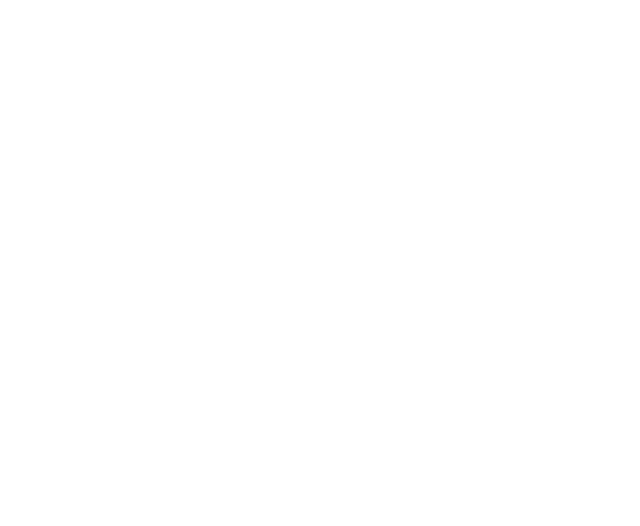
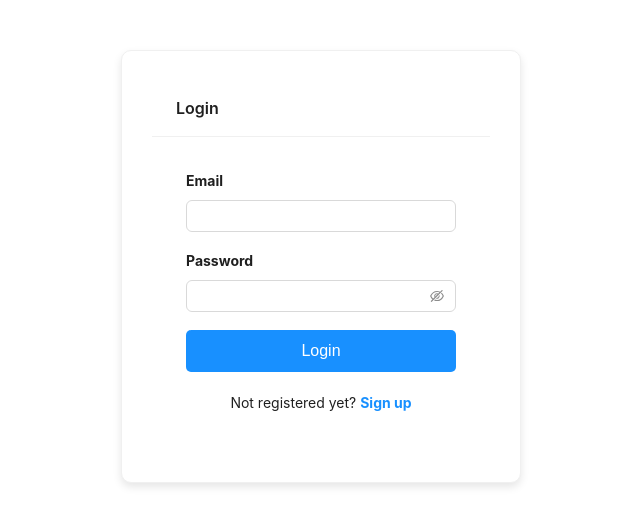
Before and after one commit to HenriqueJoanoni/dosido, a React (Create React App) app in the folder frontend/: page /login in a window 1280 px wide. Before the commit this address had no page. Shown: the top 526 px of the page, without its empty margins (319-959 px from the left). Built offline with nearby package versions, Linux system fonts and the light colour scheme.

Commit message:
cerated pages login and register

```diff
--- a/frontend/src/index.tsx
+++ b/frontend/src/index.tsx
@@ -1,6 +1,8 @@
 import ReactDOM from "react-dom/client";
 import "./index.css";
 import Home from "./pages/Home";
+import Login from "./pages/Login";
+import Register from "./pages/Register";
 import reportWebVitals from "./reportWebVitals";
 import { Routes, Route, BrowserRouter } from "react-router-dom";
 import { ConfigProvider } from "antd";
@@ -14,7 +16,9 @@
   <ConfigProvider theme={{ token: themeConfig }}>
     <BrowserRouter>
       <Routes>
-        <Route path="/" element={<Home />} />
+      <Route path="/" element={<Home />} />
+      <Route path="/login" element={<Login />} />
+      <Route path="/register" element={<Register />} />
       </Routes>
     </BrowserRouter>
   </ConfigProvider>
--- /dev/null
+++ b/frontend/src/pages/Login/index.tsx
@@ -0,0 +1,61 @@
+import { useState } from "react";
+import { Input, Card } from "antd";
+import { Link } from "react-router-dom";
+import {
+  LoginCard,
+  Label,
+  Message,
+  LoginButton,
+  FormContainer,
+  AuthLink,
+} from "./styles"; // Import des styles de Login
+
+function Login() {
+  const [email, setEmail] = useState("");
+  const [password, setPassword] = useState("");
+  const [error, setError] = useState("");
+
+  const handleSubmit = (e: React.FormEvent<HTMLFormElement>) => {
+    e.preventDefault();
+    setError("");
+
+    if (!email.includes("@") || password.length < 6) {
+      setError("Invalid email or password.");
+      return;
+    }
+
+    console.log("Logging in with:", email, password);
+  };
+
+  return (
+    <LoginCard title="Login">
+      {error && <Message type="error">{error}</Message>}
+      <FormContainer onSubmit={handleSubmit}>
+        <div>
+          <Label>Email</Label>
+          <Input
+            type="email"
+            value={email}
+            onChange={(e) => setEmail(e.target.value)}
+            required
+          />
+        </div>
+        <div>
+          <Label>Password</Label>
+          <Input.Password
+            value={password}
+            onChange={(e) => setPassword(e.target.value)}
+            required
+          />
+        </div>
+        <LoginButton type="submit">Login</LoginButton>
+      </FormContainer>
+
+      <AuthLink>
+        Not registered yet? <Link to="/register">Sign up</Link>
+      </AuthLink>
+    </LoginCard>
+  );
+}
+
+export default Login;
--- /dev/null
+++ b/frontend/src/pages/Login/styles.ts
@@ -0,0 +1,71 @@
+import styled from "styled-components";
+import { Card } from "antd";
+
+export const LoginCard = styled(Card)`
+  width: 100%;
+  max-width: 400px;
+  margin: 50px auto;
+  padding: 30px;
+  border-radius: 10px;
+  box-shadow: 0 4px 8px rgba(0, 0, 0, 0.1);
+
+  @media (max-width: 480px) {
+    max-width: 90%;
+    margin: 20px auto;
+    padding: 25px;
+  }
+`;
+
+export const Label = styled.label`
+  font-size: 14px;
+  font-weight: bold;
+  margin-bottom: 8px;
+  display: block;
+`;
+
+export const Message = styled.p<{ type: "success" | "error" }>`
+  color: ${({ type }) => (type === "success" ? "green" : "red")};
+  text-align: center;
+  font-size: 14px;
+  padding: 10px;
+  border-radius: 5px;
+  background: ${({ type }) => (type === "success" ? "#e6ffed" : "#ffe6e6")};
+`;
+
+export const LoginButton = styled.button`
+  width: 100%;
+  padding: 12px;
+  background-color: #1890ff;
+  border: none;
+  border-radius: 5px;
+  color: white;
+  font-size: 16px;
+  cursor: pointer;
+
+  &:hover {
+    background-color: #40a9ff;
+  }
+`;
+
+export const FormContainer = styled.form`
+  display: flex;
+  flex-direction: column;
+  gap: 18px;
+  padding: 10px;
+`;
+
+export const AuthLink = styled.p`
+  text-align: center;
+  font-size: 14px;
+  margin-top: 10px;
+
+  a {
+    color: #1890ff;
+    font-weight: bold;
+    text-decoration: none;
+
+    &:hover {
+      text-decoration: underline;
+    }
+  }
+`;
--- /dev/null
+++ b/frontend/src/pages/Register/index.tsx
@@ -0,0 +1,69 @@
+import React, { useState } from "react";
+import { Input, Button } from "antd";
+import { Link } from "react-router-dom";
+
+function Register() {
+  const [email, setEmail] = useState("");
+  const [password, setPassword] = useState("");
+  const [confirmPassword, setConfirmPassword] = useState("");
+  const [error, setError] = useState("");
+
+  const handleSubmit = (e: React.FormEvent<HTMLFormElement>) => {
+    e.preventDefault();
+    setError("");
+
+    if (!email.includes("@") || password.length < 6) {
+      setError("Invalid email or password too short.");
+      return;
+    }
+    if (password !== confirmPassword) {
+      setError("Passwords don't match.");
+      return;
+    }
+
+    // Ajouter la logique d'inscription ici
+    console.log("Registration successful");
+  };
+
+  return (
+    <div style={{ maxWidth: "400px", margin: "auto", padding: "20px" }}>
+      <h2>Register</h2>
+      {error && <p style={{ color: "red" }}>{error}</p>}
+      <form onSubmit={handleSubmit}>
+        <div>
+          <label>Email</label>
+          <Input
+            type="email"
+            value={email}
+            onChange={(e) => setEmail(e.target.value)}
+            required
+          />
+        </div>
+        <div>
+          <label>Password</label>
+          <Input.Password
+            value={password}
+            onChange={(e) => setPassword(e.target.value)}
+            required
+          />
+        </div>
+        <div>
+          <label>Confirm Password</label>
+          <Input.Password
+            value={confirmPassword}
+            onChange={(e) => setConfirmPassword(e.target.value)}
+            required
+          />
+        </div>
+        <Button type="primary" htmlType="submit" block>
+          Register
+        </Button>
+      </form>
+      <div style={{ marginTop: "10px" }}>
+        <Link to="/login">Already have an account? Login</Link>
+      </div>
+    </div>
+  );
+}
+
+export default Register;
--- /dev/null
+++ b/frontend/src/pages/Register/styles.ts
@@ -0,0 +1,71 @@
+import styled from "styled-components";
+import { Card } from "antd";
+
+export const RegisterCard = styled(Card)`
+  width: 100%;
+  max-width: 400px;
+  margin: 50px auto;
+  padding: 30px;
+  border-radius: 10px;
+  box-shadow: 0 4px 8px rgba(0, 0, 0, 0.1);
+
+  @media (max-width: 480px) {
+    max-width: 90%;
+    margin: 20px auto;
+    padding: 25px;
+  }
+`;
+
+export const Label = styled.label`
+  font-size: 14px;
+  font-weight: bold;
+  margin-bottom: 8px;
+  display: block;
+`;
+
+export const Message = styled.p<{ type: "success" | "error" }>`
+  color: ${({ type }) => (type === "success" ? "green" : "red")};
+  text-align: center;
+  font-size: 14px;
+  padding: 10px;
+  border-radius: 5px;
+  background: ${({ type }) => (type === "success" ? "#e6ffed" : "#ffe6e6")};
+`;
+
+export const RegisterButton = styled.button`
+  width: 100%;
+  padding: 12px;
+  background-color: #52c41a;
+  border: none;
+  border-radius: 5px;
+  color: white;
+  font-size: 16px;
+  cursor: pointer;
+
+  &:hover {
+    background-color: #73d13d;
+  }
+`;
+
+export const FormContainer = styled.form`
+  display: flex;
+  flex-direction: column;
+  gap: 18px;
+  padding: 10px;
+`;
+
+export const AuthLink = styled.p`
+  text-align: center;
+  font-size: 14px;
+  margin-top: 10px;
+
+  a {
+    color: #52c41a;
+    font-weight: bold;
+    text-decoration: none;
+
+    &:hover {
+      text-decoration: underline;
+    }
+  }
+`;
```
Also changed, not shown: 2 other files (tests, documents, lock files or other folders).
